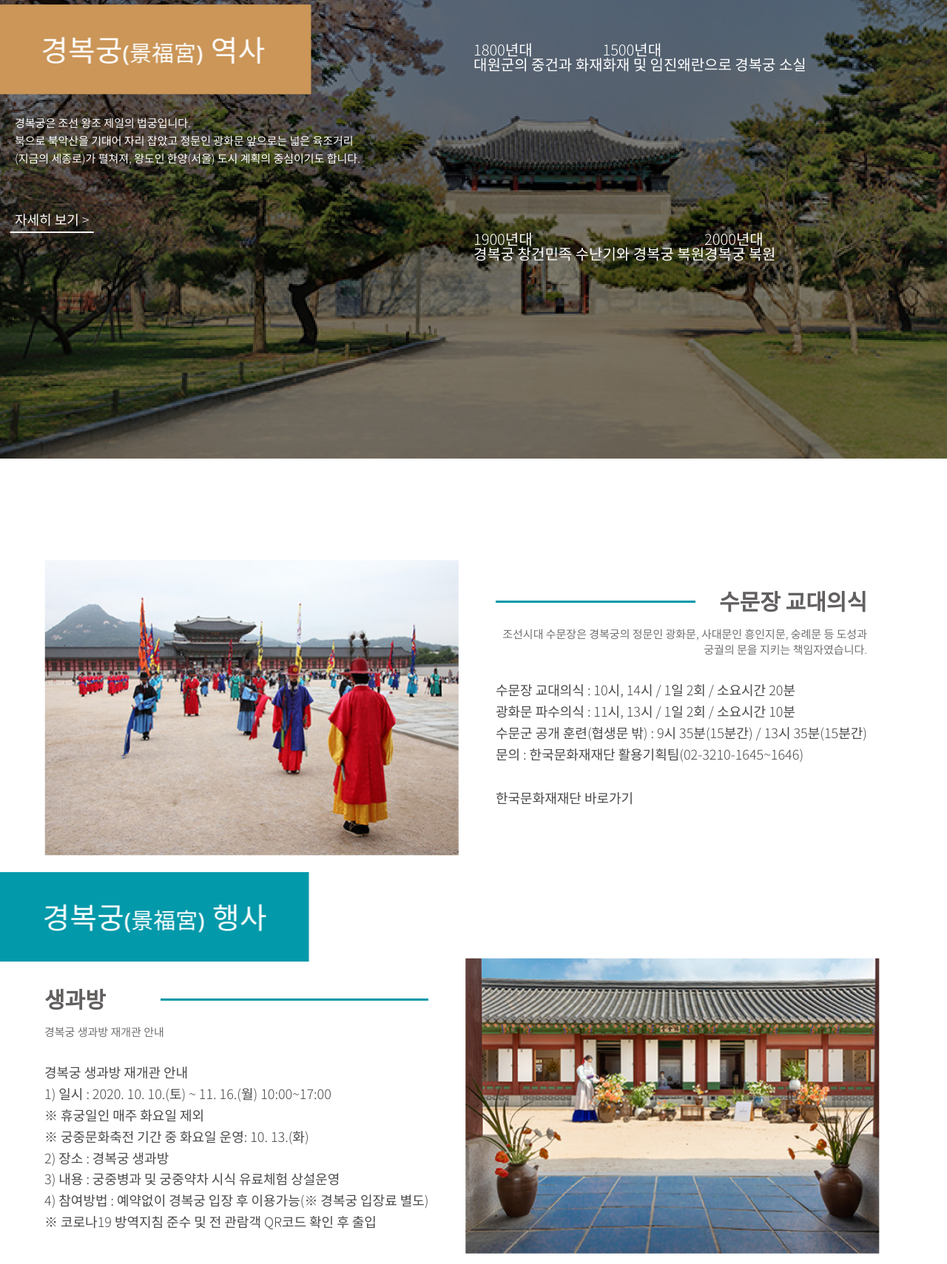
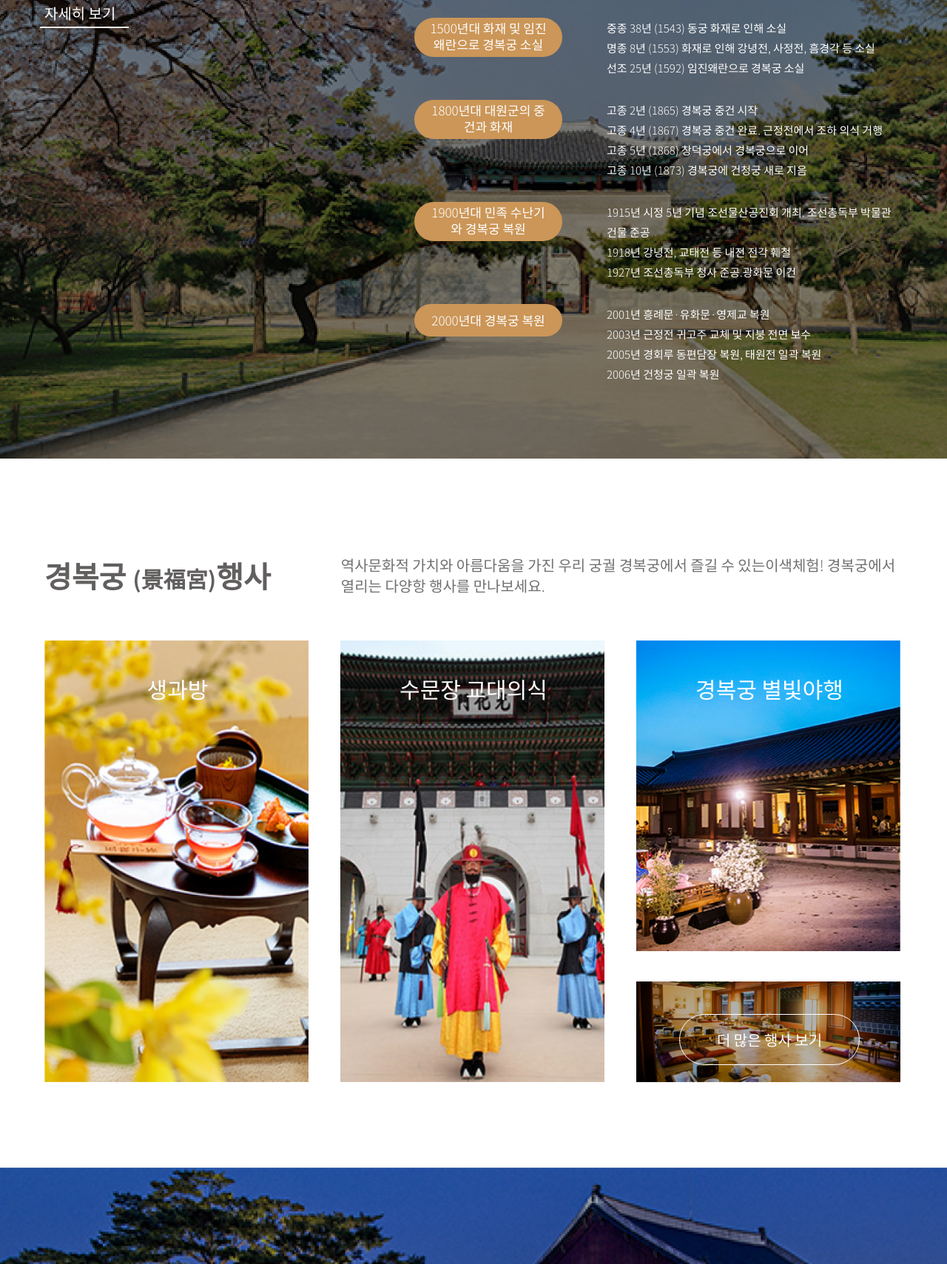
Before and after one commit to seobokyeong/royalpalace_homepage, a plain HTML site: page index.html in a window 1280 px wide. Shown: the part 1380-3089 px from the top of the page at 74% size. Drawn offline with nearby package versions, Linux system fonts and the light colour scheme; some icons are missing.

Commit message:
경복궁

```diff
--- a/css/main.css
+++ b/css/main.css
@@ -23,7 +23,7 @@ body {
   top: 100%;
   transform: translateX(-6%);
   margin-top: 8px;
-  width: 113px;
+  width: 28%;
   height: 2px;
   background: #fff;
   position: absolute;
@@ -171,7 +171,6 @@ body {
 
 .section_01 {
   display: flex;
-  justify-content: center;
   align-items: center;
   height: 1024px;
   background: url(../images/bg_02.jpg) no-repeat;
@@ -181,169 +180,270 @@ body {
 }
 
 .seo_01 {
-  position: absolute;
-  top: 40%;
-  transform: translateX(-77%);
+  display: flex;
+  color: #fff;
+  padding-top: 50px;
 }
 
-.seo_title {
-  width: 500px;
-  height: 121px;
+.left {
+  margin-right: 100px;
 }
 
-.seo_01 p {
-  margin-top: 27px;
-  margin-bottom: 61px;
-  margin-left: 100px;
-  line-height: 1.6;
-  font-size: 15px;
-  color: #fff;
+.left span {
+  font-size: 30px;
 }
 
-/* 역사 */
-
-.line {
-  color: #fff;
+.left h2 {
+  font-size: 40px;
+  font-weight: 700;
 }
 
-.seo_02,
-.seo_03,
-.seo_04 {
-  display: flex;
-  position: absolute;
+.seo_01 .left p {
+  width: 400px;
+  font-size: 15px;
+  line-height: 1.4;
+  margin: 63px 0 73px;
 }
 
-.seo_02 {
-  top: 20%;
-  transform: translateX(%);
+.seo_01 .left .btn {
+  font-size: 20px;
+  margin-left: 0;
 }
 
-.seo_03 {
-  top: 45%;
-  transform: translateX(%);
+.seo_01 .left .btn::before {
+  width: 30%;
+  transform: translateX(-5%);
 }
 
-.seo_04 {
-  top: 70%;
-  transform: translateX(%);
+.seo_01 .right ul li {
+  display: flex;
+}
+
+.seo_01 .right ul li a {
+  font-size: 17px;
+  background: #cb9658;
+  width: 200px;
+  height: 44px;
+  border-radius: 22px;
+  line-height: 44px;
+  text-align: center;
+  margin-right: 60px;
+}
+
+.seo_01 .right ul li:nth-child(3) a,
+.seo_01 .right ul li:nth-child(4) a,
+.seo_01 .right ul li:nth-child(5) a {
+  height: 50px;
+  border-radius: 50px;
+  line-height: 22px;
+  padding-top: 3px;
+}
+
+.seo_01 .right ul li p {
+  font-size: 15px;
+  line-height: 1.8;
+  margin-bottom: 30px;
+}
+
+.seo_01 .right ul li:last-child p {
+  margin-bottom: 0px;
+}
+
+.up-on-scroll {
+  transition: transform 0.7s, opacity 1s;
 }
 
 /* 행사 */
 
 .section_02 {
-  height: 1118px;
+  height: 958px;
+}
+
+.event_01 {
+  padding: 130px 0;
+}
+
+.seo_title {
   display: flex;
-  justify-content: center;
-  align-items: center;
+  margin-bottom: 60px;
+}
+
+.seo_title span {
+  font-size: 30px;
+}
+
+.seo_title h2 {
+  font-size: 40px;
+  font-weight: bold;
+  color: #625f5f;
+  margin-right: 95px;
+  line-height: 1.4;
+}
+
+.seo_title p {
+  color: #707070;
+  line-height: 1.4;
+}
+
+.cards {
+  display: grid;
+  grid-template-columns: auto auto auto;
+  gap: 40px;
+}
+
+.card {
+  position: relative;
+  overflow: hidden;
+  cursor: pointer;
+}
+
+.section_02 .cards .card:nth-child(1) {
+  grid-row-start: 1;
+  grid-row-end: 3;
+}
+
+.section_02 .cards .card:nth-child(2) {
+  grid-row-start: 1;
+  grid-row-end: 3;
+}
+
+.cards img {
+  width: 357px;
+  height: 598px;
+  transition: all 0.3s;
+}
+
+.cards img:hover {
+  transform: scale(1.2);
+  opacity: 0.5;
+}
+
+.section_02 .dimm {
+  /* position: absolute;
+  top: 0;
+  left: 0;
+  width: 100%;
+  height: 100%;
+  background: rgba(0, 0, 0, 0.3);
+  opacity: 0;
+  transition: all 0.3s; */
+}
+
+.section_02 .cards .card:hover .dimm {
+  opacity: 1;
+}
+
+.section_02 .cards .card:hover p {
+}
+
+.section_02 .cards .card:hover i {
+  position: absolute;
+  top: 100px;
+  left: 45%;
+  transform: rotate(-180deg);
+}
+
+/* 카드1 */
+.card_01 {
   position: relative;
 }
 
-.event {
+.card_01 p {
+  position: absolute;
+  top: 50px;
+  left: 50%;
+  transform: translateX(-50%);
+  color: #fff;
+  font-size: 30px;
 }
 
-.seo_title02 {
+.card_01 i {
   position: absolute;
-  top: 50%;
-  transform: translateX(-94.5%);
+  top: 100px;
+  left: 50%;
+  transform: translateX(-50%);
+  color: #fff;
+  font-size: 33px;
+}
+/* 카드2 */
+
+.card_02 {
+  position: relative;
 }
 
-.event img {
-  width: 560px;
-  height: 400px;
+.card_02 p {
+  position: absolute;
+  top: 50px;
+  left: 50%;
+  transform: translateX(-50%);
+  color: #fff;
+  font-size: 30px;
+  width: 222px;
+  text-align: center;
 }
 
-.card_text {
-  padding: 40px 0;
-  box-sizing: border-box;
+.card_02 i {
+  position: absolute;
+  top: 100px;
+  left: 50%;
+  transform: translateX(-50%);
+  color: #fff;
+  font-size: 33px;
 }
 
-.card_01 {
-  display: flex;
-  padding-top: 105px;
-  padding-bottom: 138px;
+/* 카드 3 */
+
+.card_03 {
+  position: relative;
 }
 
-.card_01 img {
-  margin-right: 50px;
+.card_03 p {
+  position: absolute;
+  top: 50px;
+  left: 50%;
+  transform: translateX(-50%);
+  color: #fff;
+  font-size: 30px;
+  width: 222px;
+  text-align: center;
 }
 
-.card_01 .card_text h3 {
-  font-size: 30px;
-  font-weight: 700;
-  color: #625f5f;
-  position: relative;
-  text-align: right;
+.card_03 i {
+  position: absolute;
+  top: 100px;
+  left: 50%;
+  transform: translateX(-50%);
+  color: #fff;
+  font-size: 33px;
 }
 
-.card_01 .card_text h3::before {
-  content: '';
-  width: 270px;
-  height: 3px;
-  background: #0299aa;
-  position: absolute;
-  top: 50%;
-  left: 0%;
+.card_03 img {
+  height: 420px;
 }
 
-.card_01 .card_text h4 {
-  font-size: 15px;
-  color: #707070;
-  text-align: right;
-  margin: 19px 0 26px;
-  line-height: 1.4;
+/* 카드 4 */
+
+.card_04 {
+  position: relative;
 }
 
-.card_01 .card_text p {
-  font-size: 18px;
-  color: #4b4a4a;
-  line-height: 1.6;
-  margin-top: 30px;
+.card_04 p {
+  position: absolute;
+  top: 45px;
+  left: 50%;
+  transform: translateX(-50%);
+  color: #fff;
+  font-size: 20px;
+  width: 242px;
+  height: 67px;
+  border: 1px solid #fff;
+  border-radius: 67px;
+  line-height: 67px;
+  text-align: center;
 }
 
-.gonow:hover {
-  text-decoration: underline;
-  opacity: 80%;
-}
-
-.card_02 {
-  display: flex;
-}
-
-.card_02 img {
-  margin-left: 50px;
-}
-
-.card_02 .card_text h3 {
-  font-size: 30px;
-  font-weight: 700;
-  color: #625f5f;
-  position: relative;
-  text-align: left;
-}
-
-.card_02 .card_text h3::before {
-  content: '';
-  width: 362px;
-  height: 3px;
-  background: #0299aa;
-  position: absolute;
-  top: 50%;
-  right: 0%;
-}
-
-.card_02 .card_text h4 {
-  font-size: 15px;
-  color: #707070;
-  text-align: left;
-  margin: 19px 0 26px;
-  line-height: 1.4;
-}
-
-.card_02 .card_text p {
-  font-size: 18px;
-  color: #4b4a4a;
-  line-height: 1.6;
-  margin-top: 30px;
+.card_04 img {
+  height: 138px;
 }
 
 /* 슬라이드2 */
--- a/css/sub.css
+++ b/css/sub.css
@@ -68,6 +68,10 @@
   line-height: 42px;
 }
 
+.sub_content .right_nav span {
+  font-weight: 700;
+}
+
 .sub_content .right h4 {
   font-size: 20px;
   line-height: 1.4;
--- a/index.html
+++ b/index.html
@@ -17,6 +17,12 @@
       rel="stylesheet"
       href="//cdn.jsdelivr.net/npm/slick-carousel@1.8.1/slick/slick-theme.css"
     />
+    <link
+      rel="stylesheet"
+      href="https://cdnjs.cloudflare.com/ajax/libs/fullPage.js/3.0.9/fullpage.min.css"
+    />
+    <script src="https://cdnjs.cloudflare.com/ajax/libs/fullPage.js/3.0.9/fullpage.min.js"></script>
+    <script src="./js/main.js"></script>
     <link rel="stylesheet" href="./css/main.css" />
   </head>
   <body>
@@ -31,7 +37,7 @@
       </div>
       <ul class="nav">
         <li><a href="./sub.html">관람안내</a></li>
-        <li><a href="#">관람예약신청</a></li>
+        <li><a href="./sub_02.html">관람예약신청</a></li>
         <li><a href="#">참여마당</a></li>
         <li><a href="#">자료마당</a></li>
         <li><a href="#">행사</a></li>
@@ -71,77 +77,123 @@
         >
       </li>
     </ul>
+    <section id="fullpage">
       <!-- 역사 -->
       <div class="section_01">
-      <div class="seo_01">
-        <div class="seo_title">
-          <img src="./images/btn_01.png" alt="" />
-        </div>
+        <div class="seo_01 container">
+          <div class="left">
+            <h2>경복궁 <span>(景福宮)</span>역사</h2>
             <p>
               경복궁은 조선 왕조 제일의 법궁입니다.<br />
               북으로 북악산을 기대어 자리 잡았고 정문인 광화문 앞으로는 넓은
-          육조거리<br />
-          (지금의 세종로)가 펼쳐져, 왕도인 한양(서울) 도시 계획의 중심이기도
-          합니다.
+              육조거리 (지금의 세종로)가 펼쳐져, 왕도인 한양(서울) 도시 계획의
+              중심이기도 합니다.
             </p>
-        <div class="btn"><a href="">자세히 보기 ></a></div>
+            <div class="btn">
+              <a href="">자세히 보기 <i class="xi-angle-right-thin"></i></a>
             </div>
-      <div class="line">
-        <div class="seo_02">
-          <p>1300년대<br />경복궁 창건</p>
-          <p>1400년대<br />법궁 체제 확립</p>
           </div>
-        <div class="seo_03">
-          <p>1800년대<br />대원군의 중건과 화재</p>
-          <p>1500년대<br />화재 및 임진왜란으로 경복궁 소실</p>
-        </div>
-        <div class="seo_04">
-          <p>1900년대<br />경복궁 창건민족 수난기와 경복궁 복원</p>
-          <p>2000년대<br />경복궁 복원</p>
+          <div class="right">
+            <ul>
+              <li class="up-on-scroll">
+                <a href="#">1300년대 경복궁 창건</a>
+                <p>
+                  태조 1년 (1392) 조선 개국<br />
+                  태조 3년 (1394) 신도궁궐조성도감 설치, 개경에서 한양으로
+                  천도<br />
+                  태조 4년 (1395) 종묘·사직 그리고 경복궁 창건<br />
+                  태조 5년 (1396) 경복궁 궁성 축조
+                </p>
+              </li>
+              <li class="up-on-scroll">
+                <a href="#">1400년대 법궁 체제 확립</a>
+                <p>
+                  태종 12년 (1412) 경회루를 고쳐 지음<br />
+                  세종 9년 (1427) 동궁 자선당 건립
+                  <br />
+                  세종 11년 (1429) 사정전과 경회루 다시 지음<br />
+                  세종 13년 (1431) 광화문을 고쳐 지음
+                </p>
+              </li>
+              <li class="up-on-scroll">
+                <a href="#">1500년대 화재 및 임진<br />왜란으로 경복궁 소실 </a>
+                <p>
+                  중종 38년 (1543) 동궁 화재로 인해 소실
+                  <br />
+                  명종 8년 (1553) 화재로 인해 강녕전, 사정전, 흠경각 등 소실
+                  <br />
+                  선조 25년 (1592) 임진왜란으로 경복궁 소실
+                </p>
+              </li>
+              <li class="up-on-scroll">
+                <a href="#">1800년대 대원군의 중<br />건과 화재</a>
+                <p>
+                  고종 2년 (1865) 경복궁 중건 시작
+                  <br />
+                  고종 4년 (1867) 경복궁 중건 완료. 근정전에서 조하 의식 거행
+                  <br />
+                  고종 5년 (1868) 창덕궁에서 경복궁으로 이어
+                  <br />
+                  고종 10년 (1873) 경복궁에 건청궁 새로 지음
+                </p>
+              </li>
+              <li class="up-on-scroll">
+                <a href="#">1900년대 민족 수난기<br />와 경복궁 복원 </a>
+                <p>
+                  1915년 시정 5년 기념 조선물산공진회 개최. 조선총독부 박물관<br />
+                  건물 준공<br />
+                  1918년 강녕전, 교태전 등 내전 전각 훼철
+                  <br />
+                  1927년 조선총독부 청사 준공.광화문 이건
+                </p>
+              </li>
+              <li class="up-on-scroll">
+                <a href="#">2000년대 경복궁 복원 </a>
+                <p>
+                  2001년 흥례문·유화문·영제교 복원<br />
+                  2003년 근정전 귀고주 교체 및 지붕 전면 보수
+                  <br />
+                  2005년 경회루 동편담장 복원, 태원전 일곽 복원
+                  <br />
+                  2006년 건청궁 일곽 복원
+                </p>
+              </li>
+            </ul>
           </div>
         </div>
       </div>
       <!-- 행사 -->
-    <div class="section_02">
-      <div class="seo_title seo_title02">
-        <img src="./images/btn_02.png" alt="" />
-      </div>
-      <div class="event container">
-        <div class="card_01">
-          <img src="./images/img_01.png" alt="" />
-          <div class="card_text">
-            <h3>수문장 교대의식</h3>
-            <h4>
-              조선시대 수문장은 경복궁의 정문인 광화문, 사대문인 흥인지문,
-              숭례문 등 도성과<br />궁궐의 문을 지키는 책임자였습니다.
-            </h4>
+      <div class="section_02 container">
+        <div class="event_01">
+          <div class="seo_title">
+            <h2>경복궁 <span>(景福宮)</span>행사</h2>
             <p>
-              수문장 교대의식 : 10시, 14시 / 1일 2회 / 소요시간 20분<br />
-              광화문 파수의식 : 11시, 13시 / 1일 2회 / 소요시간 10분<br />
-              수문군 공개 훈련(협생문 밖) : 9시 35분(15분간) / 13시
-              35분(15분간)<br />
-              문의 : 한국문화재재단 활용기획팀(02-3210-1645~1646)<br />
-            </p>
-            <p class="gonow"><a href="#">한국문화재재단 바로가기</a></p>
-          </div>
-        </div>
-        <div class="card_02">
-          <div class="card_text">
-            <h3>생과방</h3>
-            <h4>경복궁 생과방 재개관 안내</h4>
-            <p>
-              경복궁 생과방 재개관 안내<br />
-              1) 일시 : 2020. 10. 10.(토) ~ 11. 16.(월) 10:00~17:00<br />
-              ※ 휴궁일인 매주 화요일 제외<br />
-              ※ 궁중문화축전 기간 중 화요일 운영: 10. 13.(화)<br />
-              2) 장소 : 경복궁 생과방<br />
-              3) 내용 : 궁중병과 및 궁중약차 시식 유료체험 상설운영<br />
-              4) 참여방법 : 예약없이 경복궁 입장 후 이용가능(※ 경복궁 입장료
-              별도)<br />
-              ※ 코로나19 방역지침 준수 및 전 관람객 QR코드 확인 후 출입<br />
+              역사문화적 가치와 아름다움을 가진 우리 궁궐 경복궁에서 즐길 수
+              있는이색체험! 경복궁에서<br />
+              열리는 다양항 행사를 만나보세요.
             </p>
           </div>
-          <img src="./images/img_02.png" alt="" />
+          <div class="cards">
+            <div class="card card_01">
+              <img src="./images/event01.png" alt="" />
+              <div class="dimm"></div>
+              <p>생과방</p>
+              <i class="xi-caret-down"></i>
+            </div>
+            <div class="card card_02">
+              <img src="./images/event02.png" alt="" />
+              <p>수문장 교대의식</p>
+              <i class="xi-caret-down"></i>
+            </div>
+            <div class="card card_03">
+              <img src="./images/event03.png" alt="" />
+              <p>경복궁 별빛야행</p>
+              <i class="xi-caret-down"></i>
+            </div>
+            <div class="card card_04">
+              <img src="./images/event04.png" alt="" />
+              <p>더 많은 행사 보기</p>
+            </div>
           </div>
         </div>
       </div>
@@ -156,7 +208,9 @@
               19:00 ~ 21:30(입장 마감 : 20:30)<br />
               ※ 매주 화요일 휴궁
             </p>
-          <div class="btn"><a href="">자세히 보기 ></a></div>
+            <div class="btn">
+              <a href="">자세히 보기 <i class="xi-angle-right-thin"></i></a>
+            </div>
           </div>
         </div>
       </div>
@@ -237,6 +291,7 @@
           </ul>
         </div>
       </div>
+    </section>
 
     <!--제이쿼리-->
     <script src="https://code.jquery.com/jquery-3.5.1.min.js"></script>
@@ -254,5 +309,13 @@
         nextArrow: $('.next_btn')
       })
     </script>
+    <script>
+      $('#fullpage').fullpage({
+        navigation: true,
+        menu: '#nav',
+        anchors: ['page1', 'page2', 'page3', 'page4'],
+        responsive: 900
+      })
+    </script>
   </body>
 </html>
--- /dev/null
+++ b/js/main.js
@@ -0,0 +1,22 @@
+function isElementUnderBottom(elem, triggerDiff) {
+  const { top } = elem.getBoundingClientRect()
+  const { innerHeight } = window
+  return top > innerHeight + (triggerDiff || 0)
+}
+
+function handleScroll() {
+  const elems = document.querySelectorAll('.up-on-scroll')
+  elems.forEach((elem) => {
+    if (isElementUnderBottom(elem, -20)) {
+      elem.style.opacity = '0'
+      elem.style.transform = 'translateY(70px)'
+    } else {
+      elem.style.opacity = '1'
+      elem.style.transform = 'translateY(0px)'
+    }
+  })
+}
+
+window.addEventListener('scroll', handleScroll)
+
+// https://blueshw.github.io/2019/10/13/show-items-on-scroll/
```
Also changed, not shown: css/sub_02.css (+42 -3 lines), sub.html (+2 -1 lines), sub_02.html (+18 -13 lines), images/event01.png (added), images/event02.png (added), images/event03.png (added), images/event04.png (added). Lines whose indentation alone changed are shown as unchanged.
